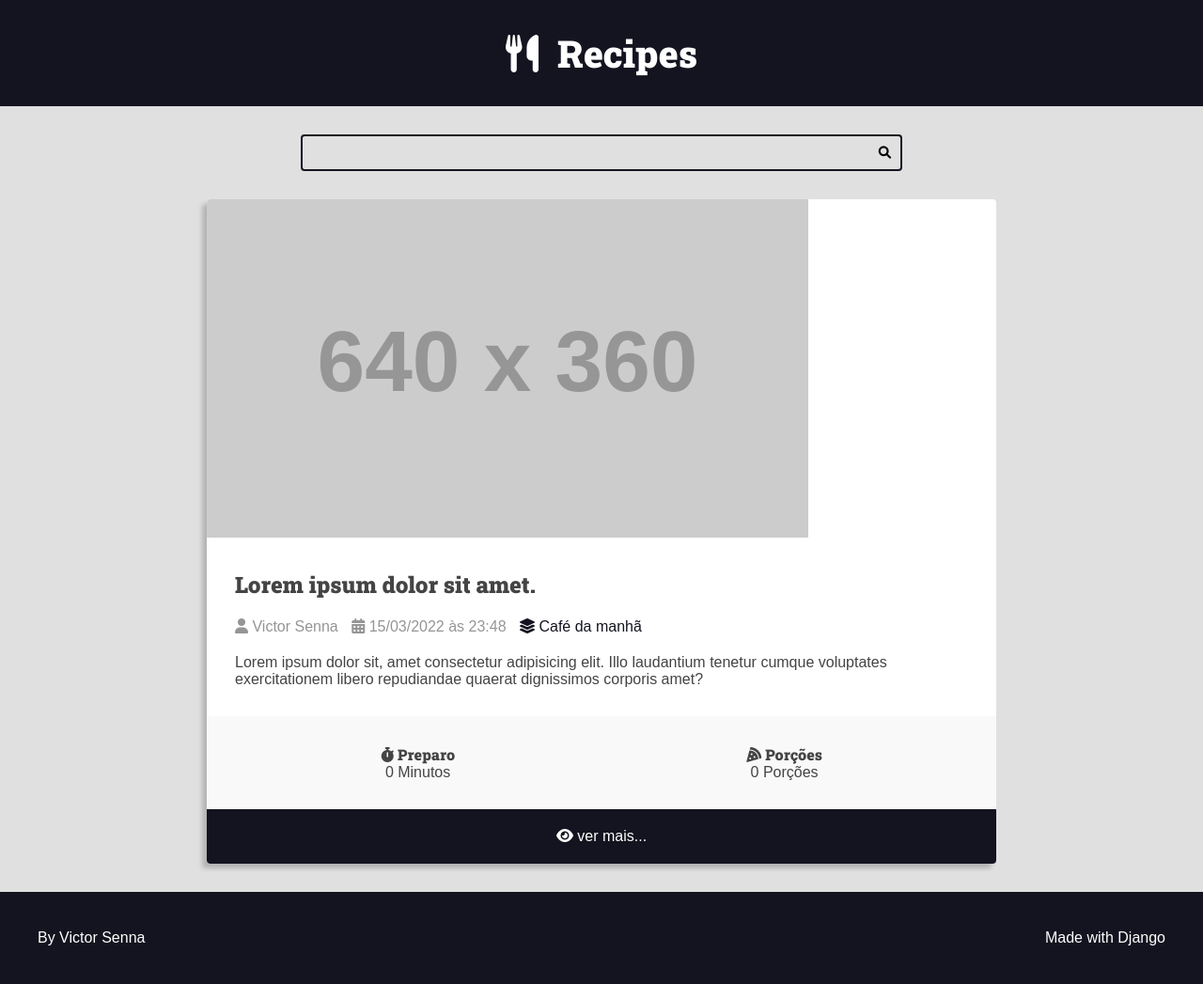
After one commit to vhsenna/django-blog-recipes, a Django app: page /recipe/1/ in a window 1280 px wide. The commit adds this page. Shown: the whole page at 94% size. Run offline with Django 4.2, Linux system fonts and the light colour scheme; grey boxes labelled with a size stand in for pictures from a placeholder-image service; some libraries are stand-ins or nearby versions.

Commit message:
Add recipe-view template

```diff
--- /dev/null
+++ b/recipes/templates/recipes/recipe.html
@@ -0,0 +1,95 @@
+{% include 'recipes/base.html' %}
+
+<body>
+  <header class="main-header-container">
+    <div class="main-header container">
+      <h1>
+        <a class="main-logo" href="#">
+          <i class="fa-solid fa-utensils main-logo-icon"></i>
+          <span class="main-logo-text">Recipes</span>
+        </a>
+      </h1>
+    </div>
+  </header>
+
+  <div class="search-container">
+    <div class="container">
+      <form action="" class="search-form">
+        <input type="search" class="search-input" name="search">
+        <button type="submit" class="search-button"><i class="fas fa-search"></i></button>
+      </form>
+    </div>
+  </div>
+
+  <div class="main-content-container">
+    <div class="main-content main-content-detail container">
+
+      <div class="recipe recipe-list-item">
+
+        <div class="recipe-cover">
+          <img src="https://via.placeholder.com/640x360.png" alt="">
+        </div>
+
+        <div class="recipe-title-container">
+          <h2 class="recipe-title">Lorem ipsum dolor sit amet.</h2>
+        </div>
+
+        <div class="recipe-author">
+          <span class="recipe-author-item">
+            <i class="fas fa-user"></i>
+            Victor Senna
+          </span>
+          <span class="recipe-author-item">
+            <i class="fas fa-calendar-alt"></i>
+            15/03/2022 às 23:48
+          </span>
+          <span class="recipe-author-item">
+            <a href="#">
+              <i class="fas fa-layer-group"></i>
+              <span>Café da manhã</span>
+            </a>
+          </span>
+        </div>
+
+        <div class="recipe-content">
+          <p>Lorem ipsum dolor sit, amet consectetur adipisicing elit. Illo laudantium tenetur cumque voluptates
+            exercitationem libero repudiandae quaerat dignissimos corporis amet?</p>
+        </div>
+
+        <div class="recipe-meta-container">
+          <div class="recipe-meta recipe-preparation">
+            <h3 class="recipe-meta-title"><i class="fas fa-stopwatch"></i> Preparo</h3>
+            <div class="recipe-meta-text">
+              0 Minutos
+            </div>
+          </div>
+          <div class="recipe-meta recipe-servings">
+            <h3 class="recipe-meta-title"><i class="fas fa-pizza-slice"></i> Porções</h3>
+            <div class="recipe-meta-text">
+              0 Porções
+            </div>
+          </div>
+        </div>
+
+        <footer class="recipe-footer">
+          <a class="recipe-read-more button button-dark button-full-width" href="#">
+            <i class="fas fa-eye"></i>
+            <span>ver mais...</span>
+          </a>
+        </footer>
+
+      </div>
+
+    </div>
+  </div>
+
+  <footer class="main-footer">
+    <div class="developer">
+      <a href="" target="_blank" rel="noreferrer noopener">By Victor Senna</a>
+    </div>
+
+    <div class="powered">
+      <a href="https://www.djangoproject.com/" target="_blank" rel="noreferrer noopener">Made with Django</a>
+    </div>
+  </footer>
+</body>
--- a/recipes/urls.py
+++ b/recipes/urls.py
@@ -1,6 +1,7 @@
 from django.urls import path
-from recipes.views import home
+from . import views
 
 urlpatterns = [
-    path('', home),
+    path('', views.home),
+    path('recipe/<int:id>/', views.recipe),
 ]
--- a/recipes/views.py
+++ b/recipes/views.py
@@ -4,3 +4,6 @@ from django.shortcuts import render
 # Create your views here.
 def home(request):
     return render(request, 'recipes/home.html')
+
+def recipe(request, id):
+    return render(request, 'recipes/recipe.html')
--- a/static/css/main.css
+++ b/static/css/main.css
@@ -28,6 +28,16 @@ h6 {
 
 .main-content {
   padding-top: 0;
+}
+
+.main-content-detail .recipe-list-item {
+  max-width: 840px;
+  margin: 0 auto;
+}
+
+.main-content-detail .recipe-list-item:hover {
+  box-shadow: -5px 5px 5px rgba(0, 0, 0, .2);
+  transform: scale(1);
 }
 
 .main-content-list {
```
